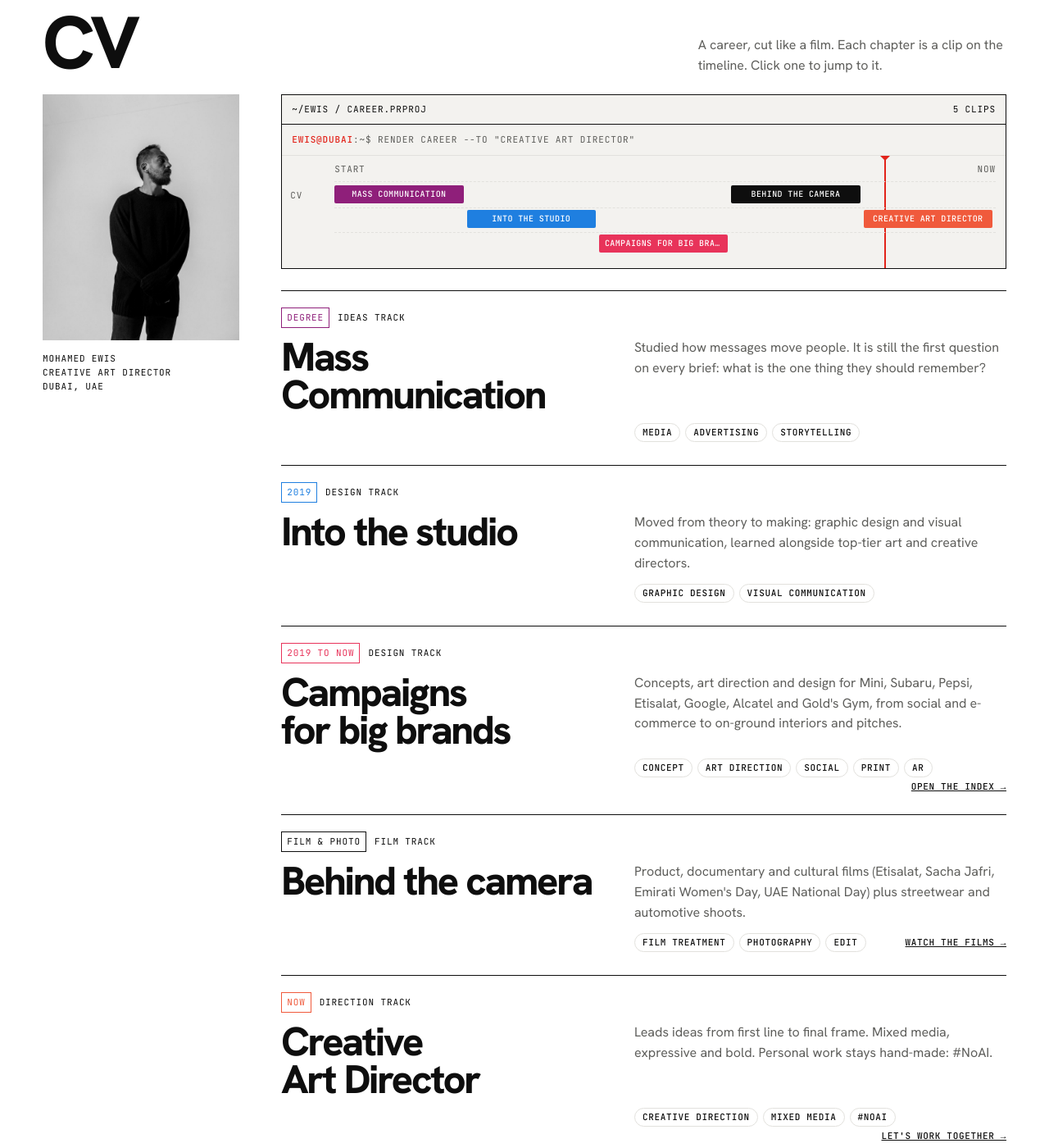
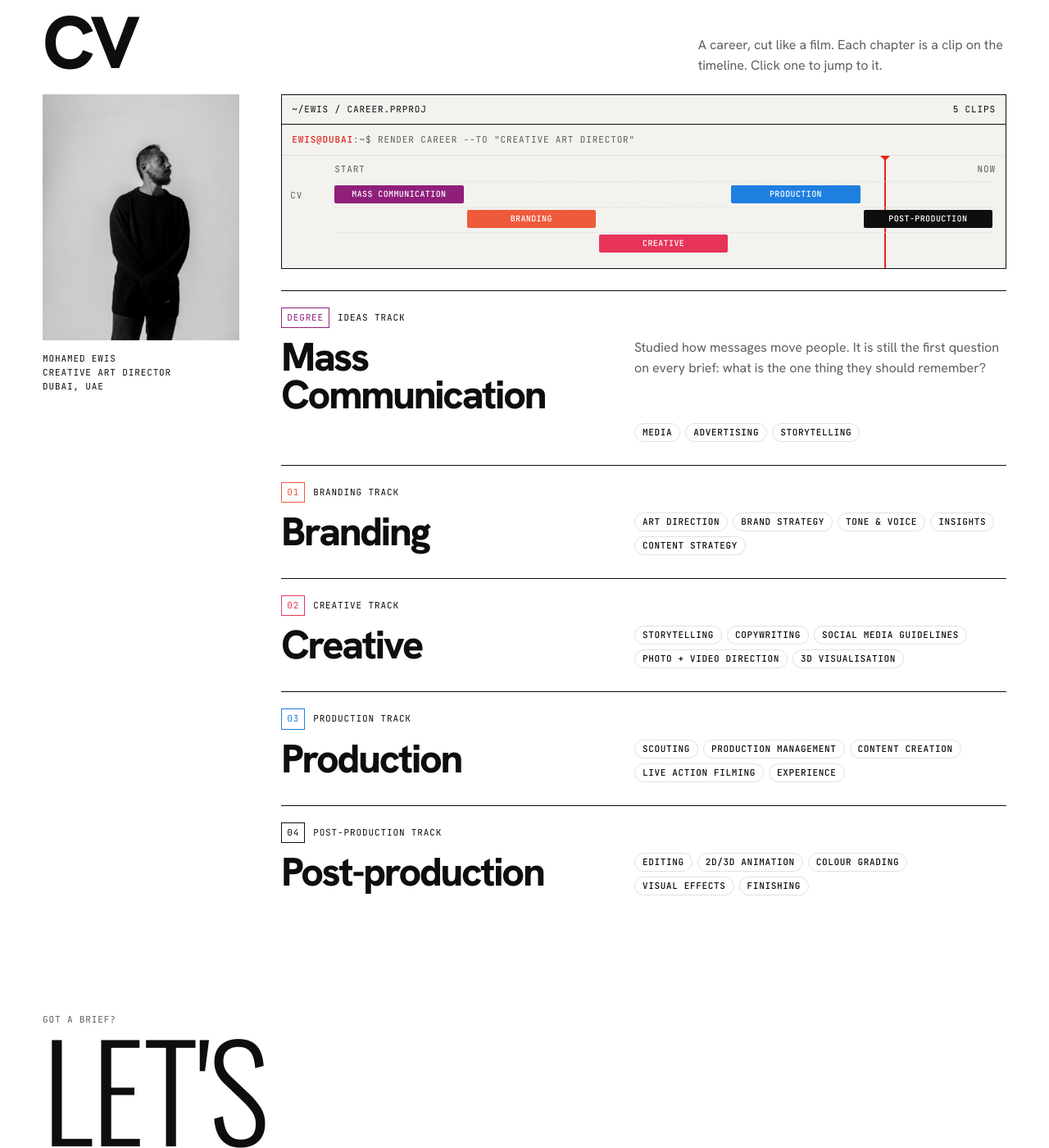
Before and after one commit to Msayed25/mohamed-ewis, a Jekyll site: the page built from index.html, in a window 1280 px wide and 1400 px high, scrolled down 4842 px. Shown: the whole window at 82% size. Built offline with Jekyll 4.4.1, drawn with Linux system fonts in a browser that asks for light colours; some web fonts are replaced.

Commit message:
CV: Mass Communication, then Branding, Creative, Production and Post-production (re-added #6 and #7)

```diff
--- a/_data/site.json
+++ b/_data/site.json
@@ -8,10 +8,27 @@
   "status": "Available for projects",
   "portrait": "/images/site/portrait.jpg",
   "portrait_cutout": "/images/site/portrait-cutout.webp",
-  "disciplines": ["Art Direction", "Photography", "Film", "Collage"],
+  "disciplines": [
+    "Art Direction",
+    "Photography",
+    "Film",
+    "Collage"
+  ],
   "headline": "Pepsi, Google, Nike and Mini already called. Your move.",
   "bio": "Art director and visual artist. He finds one big idea, then makes it loud through photography, film, collage, AR and design.",
-  "clients": ["Mini", "Subaru", "Pepsi", "Etisalat", "Google", "Alcatel", "Gold's Gym", "Nike", "Damac", "Infosys", "Gorillaz"],
+  "clients": [
+    "Mini",
+    "Subaru",
+    "Pepsi",
+    "Etisalat",
+    "Google",
+    "Alcatel",
+    "Gold's Gym",
+    "Nike",
+    "Damac",
+    "Infosys",
+    "Gorillaz"
+  ],
   "personal_note": "Made with hands, cameras & stubbornness.",
   "personal_images": [
     "/images/site/board-beach.jpg",
@@ -29,17 +46,117 @@
       "track": "Ideas",
       "color": "pitch",
       "text": "Studied how messages move people. It is still the first question on every brief: what is the one thing they should remember?",
-      "tags": ["Media", "Advertising", "Storytelling"],
+      "tags": [
+        "Media",
+        "Advertising",
+        "Storytelling"
+      ],
       "link_label": "",
       "link": ""
     },
+    {
+      "chapter": "Branding",
+      "period": "01",
+      "track": "Branding",
+      "color": "branding",
+      "text": "",
+      "tags": [
+        "Art direction",
+        "Brand strategy",
+        "Tone & voice",
+        "Insights",
+        "Content strategy"
+      ],
+      "link_label": "",
+      "link": ""
+    },
+    {
+      "chapter": "Creative",
+      "period": "02",
+      "track": "Creative",
+      "color": "digital",
+      "text": "",
+      "tags": [
+        "Storytelling",
+        "Copywriting",
+        "Social media guidelines",
+        "Photo + video direction",
+        "3D visualisation"
+      ],
+      "link_label": "",
+      "link": ""
+    },
+    {
+      "chapter": "Production",
+      "period": "03",
+      "track": "Production",
+      "color": "print",
+      "text": "",
+      "tags": [
+        "Scouting",
+        "Production management",
+        "Content creation",
+        "Live action filming",
+        "Experience"
+      ],
+      "link_label": "",
+      "link": ""
+    },
+    {
+      "chapter": "Post-production",
+      "period": "04",
+      "track": "Post-production",
+      "color": "film",
+      "text": "",
+      "tags": [
+        "Editing",
+        "2D/3D animation",
+        "Colour grading",
+        "Visual effects",
+        "Finishing"
+      ],
+      "link_label": "",
+      "link": ""
+    }
+  ],
+  "contacts": [
+    {
+      "label": "Phone",
+      "value": "+971 58 5606 773",
+      "url": "tel:+971585606773"
+    },
+    {
+      "label": "Email",
+      "value": "mohamedewis88@outlook.com",
+      "url": "mailto:mohamedewis88@outlook.com"
+    },
+    {
+      "label": "LinkedIn",
+      "value": "linkedin.com/in/mohamedewis10",
+      "url": "https://www.linkedin.com/in/mohamedewis10"
+    },
+    {
+      "label": "Instagram",
+      "value": "instagram.com/muhamedewis",
+      "url": "https://www.instagram.com/muhamedewis"
+    },
+    {
+      "label": "Behance",
+      "value": "behance.net/mohamedewis10",
+      "url": "https://www.behance.net/mohamedewis10"
+    }
+  ],
+  "cv_previous": [
     {
       "chapter": "Into the studio",
       "period": "2019",
       "track": "Design",
       "color": "print",
       "text": "Moved from theory to making: graphic design and visual communication, learned alongside top-tier art and creative directors.",
-      "tags": ["Graphic design", "Visual communication"],
+      "tags": [
+        "Graphic design",
+        "Visual communication"
+      ],
       "link_label": "",
       "link": ""
     },
@@ -49,7 +166,13 @@
       "track": "Design",
       "color": "digital",
       "text": "Concepts, art direction and design for Mini, Subaru, Pepsi, Etisalat, Google, Alcatel and Gold's Gym, from social and e-commerce to on-ground interiors and pitches.",
-      "tags": ["Concept", "Art direction", "Social", "Print", "AR"],
+      "tags": [
+        "Concept",
+        "Art direction",
+        "Social",
+        "Print",
+        "AR"
+      ],
       "link_label": "Open the index",
       "link": "/#work"
     },
@@ -59,7 +182,11 @@
       "track": "Film",
       "color": "film",
       "text": "Product, documentary and cultural films (Etisalat, Sacha Jafri, Emirati Women's Day, UAE National Day) plus streetwear and automotive shoots.",
-      "tags": ["Film treatment", "Photography", "Edit"],
+      "tags": [
+        "Film treatment",
+        "Photography",
+        "Edit"
+      ],
       "link_label": "Watch the films",
       "link": "/#films"
     },
@@ -69,16 +196,13 @@
       "track": "Direction",
       "color": "branding",
       "text": "Leads ideas from first line to final frame. Mixed media, expressive and bold. Personal work stays hand-made: #NoAI.",
-      "tags": ["Creative direction", "Mixed media", "#NoAI"],
+      "tags": [
+        "Creative direction",
+        "Mixed media",
+        "#NoAI"
+      ],
       "link_label": "Let's work together",
       "link": "/#talk"
     }
-  ],
-  "contacts": [
-    { "label": "Phone", "value": "+971 58 5606 773", "url": "tel:+971585606773" },
-    { "label": "Email", "value": "mohamedewis88@outlook.com", "url": "mailto:mohamedewis88@outlook.com" },
-    { "label": "LinkedIn", "value": "linkedin.com/in/mohamedewis10", "url": "https://www.linkedin.com/in/mohamedewis10" },
-    { "label": "Instagram", "value": "instagram.com/muhamedewis", "url": "https://www.instagram.com/muhamedewis" },
-    { "label": "Behance", "value": "behance.net/mohamedewis10", "url": "https://www.behance.net/mohamedewis10" }
   ]
 }
--- a/admin/config.yml
+++ b/admin/config.yml
@@ -97,9 +97,9 @@ collections:
             fields:
               - { name: chapter, label: Title or role, widget: string }
               - { name: period, label: Dates, widget: string, hint: "e.g. 2019 to 2022, or Now" }
-              - { name: track, label: Track, widget: select, options: [Ideas, Design, Film, Direction] }
+              - { name: track, label: Track, widget: select, options: [Ideas, Design, Film, Direction, Branding, Creative, Production, Post-production] }
               - { name: color, label: Colour, widget: select, options: [digital, print, pitch, film, photography, branding, personal] }
-              - { name: text, label: Description, widget: text }
+              - { name: text, label: Description, widget: text, required: false }
               - { name: tags, label: Tags, widget: list, required: false, field: { name: tag, label: Tag, widget: string } }
               - { name: link_label, label: Link text, widget: string, required: false }
               - { name: link, label: Link address, widget: string, required: false }
--- a/index.html
+++ b/index.html
@@ -108,7 +108,7 @@ layout: default
       <article class="entry rv" id="cv{{ forloop.index }}" style="--c:var(--c-{{ e.color }})">
         <div class="lab mono"><span class="tc">{{ e.period }}</span><span>{{ e.track }} track</span></div>
         <div><h3>{{ e.chapter }}</h3></div>
-        <p>{{ e.text }}</p>
+        {% if e.text != "" %}<p>{{ e.text }}</p>{% endif %}
         <div class="tags">{% for t in e.tags %}<span>{{ t }}</span>{% endfor %}{% if e.link != "" %}<a href="{{ e.link | relative_url }}">{{ e.link_label }} →</a>{% endif %}</div>
       </article>
       {% endfor %}
```
